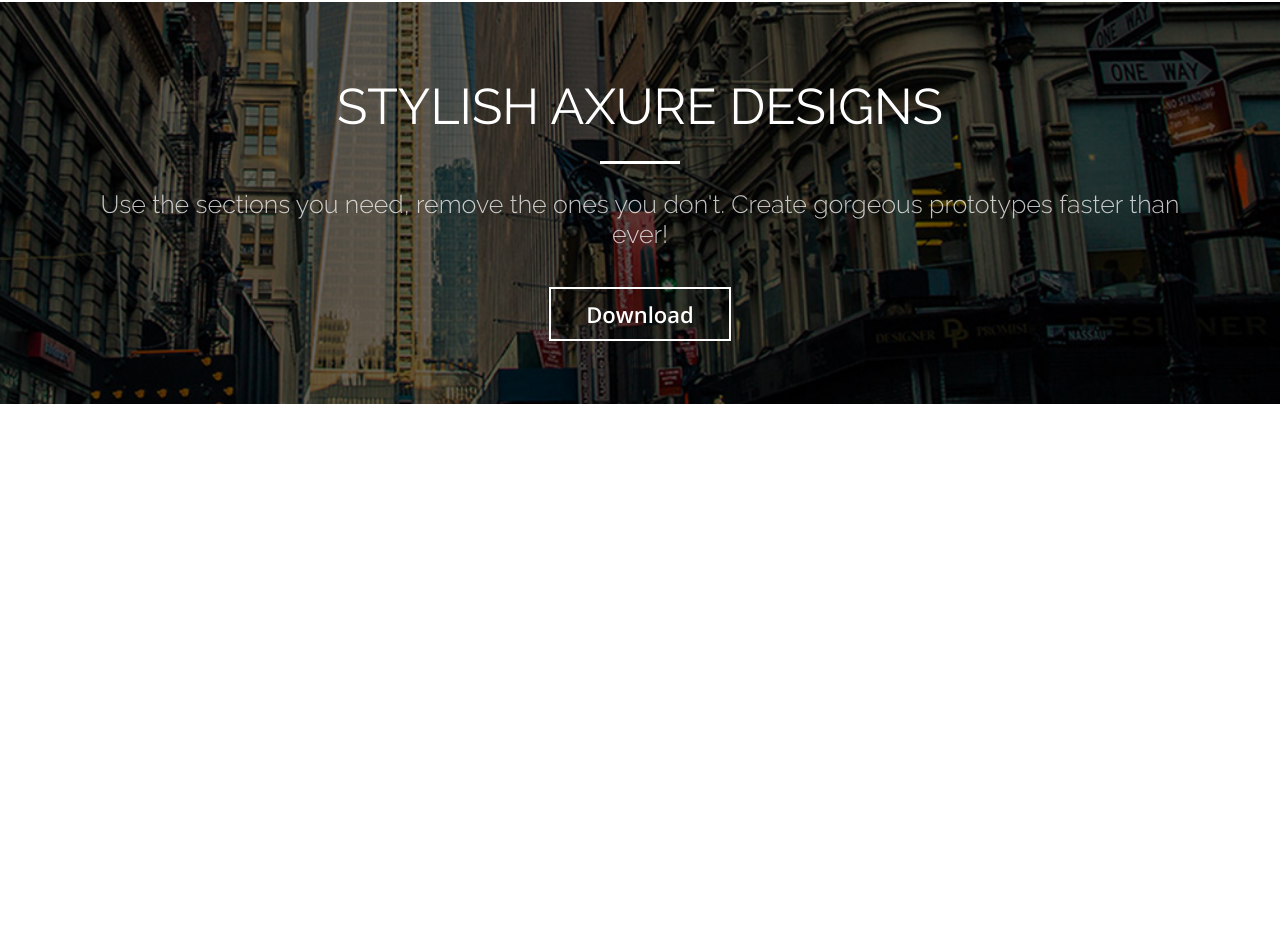
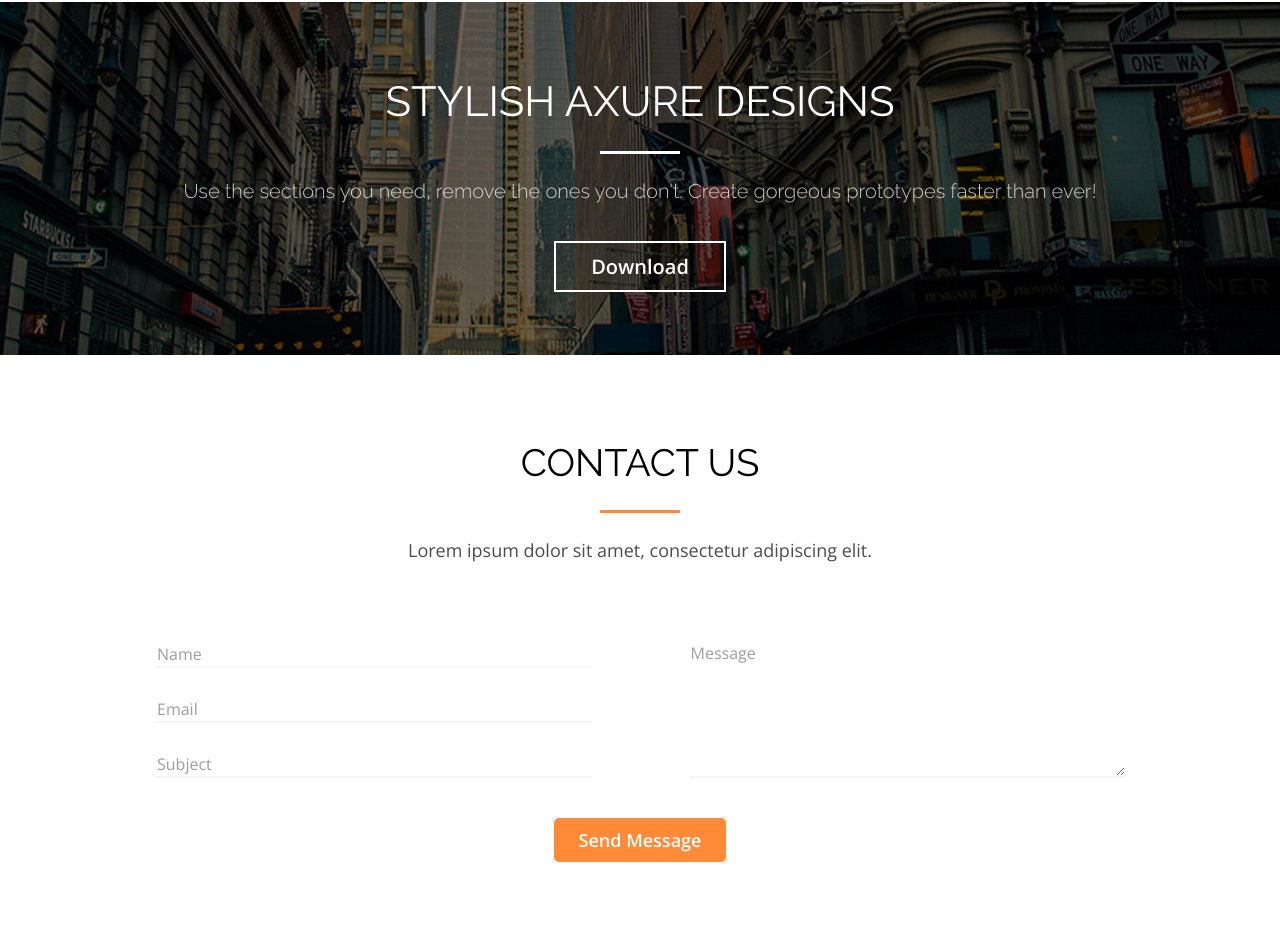
Before and after one commit to irynabolyukh/axit-landing-page, a website: page src/index.html in a window 1280 px wide. Shown: the part 3513-4450 px from the top of the page. Before the commit the page ends 3917 px from the top, so only its background shows below. Drawn offline with nearby package versions, Linux system fonts and the light colour scheme.

Commit message:
contact section - done

```diff
--- a/src/index.html
+++ b/src/index.html
@@ -235,5 +235,28 @@
   </div>
 </section>
 <!-- Download section ended -->
+
+<!-- Reviews section started -->
+<section id="contact" class="contact section-outer">
+  <div class="section-inner">
+    <div class="contact__title">Contact us</div>
+    <div class="contact__line"></div>
+    <div class="contact__subtitle">Lorem ipsum dolor sit amet, consectetur adipiscing elit.</div>
+    <form class="contact__form">
+      <div class="contact__form-container">
+        <div class="contact__form-container-1">
+          <input type="text" class="contact__form-input" placeholder="Name">
+          <input type="email" class="contact__form-input" placeholder="Email">
+          <input type="text" class="contact__form-input" placeholder="Subject">
+        </div>
+        <div class="contact__form-container-2">
+          <textarea class="contact__form-text" name="message" cols="40" rows="6" placeholder="Message"></textarea>
+        </div>
+      </div>
+    </form>
+    <a href="#" class="contact__btn">Send Message</a>
+  </div>
+</section>
+<!-- Reviews section ended -->
 </body>
 </html>
--- a/src/scss/styles.scss
+++ b/src/scss/styles.scss
@@ -1026,12 +1026,12 @@
 
     &-title{
       font-weight: 400;
-      font-size: 50px;
+      font-size: 42px;
       text-transform: uppercase;
       margin-bottom: 25px;
 
       @media (max-width : $tablet){
-        font-size: 40px!important;
+        font-size: 30px!important;
       }
 
       @media (max-width : $mobile){
@@ -1053,12 +1053,12 @@
 
     &-text{
       font-weight: 300;
-      font-size: 25px;
+      font-size: 20px;
       opacity: .75;
       margin-bottom: 50px;
 
       @media (max-width : $tablet){
-        font-size: 20px!important;
+        font-size: 18px!important;
       }
 
       @media (max-width : $mobile){
@@ -1071,7 +1071,7 @@
       text-decoration: none;
       font-family: 'Open Sans';
       font-weight: 600;
-      font-size: 22px;
+      font-size: 20px;
       border: 2px solid $color-white;
       padding: 10px 35px;
 
@@ -1080,7 +1080,7 @@
       }
 
       @media (max-width : $tablet){
-        font-size: 20px!important;
+        font-size: 18px!important;
       }
 
       @media (max-width : $mobile){
@@ -1090,3 +1090,110 @@
   }
 }
 //DOWNLOAD styles end
+
+
+//CONTACT styles start
+.contact{
+  @include opensans-regular;
+
+  .section-inner{
+    padding: 85px 15px;
+    text-align: center;
+
+    @media (max-width: $mobile){
+      padding: 55px 15px;
+    }
+  }
+
+  &__title{
+    @include raleway-regular;
+    font-size: 38px;
+    text-transform: uppercase;
+
+    @media (max-width: $mobile){
+      font-size: 32px;
+    }
+  }
+
+  &__line{
+    margin: 25px auto;
+    background-color: $color-orange;
+    height: 3px;
+    width: 80px;
+  }
+
+  &__subtitle{
+    font-size: 18px;
+    opacity: 0.7;
+    margin-bottom: 50px;
+
+    @media (max-width: $mobile){
+      font-size: 16px;
+      margin-bottom: 40px;
+    }
+  }
+
+  &__form{
+    &-input, &-text{
+      @include opensans-regular;
+      font-size: 16px;
+      padding-top: 30px;
+      border: none;
+      color: #000000;
+      border-bottom: 2px solid $color-grey;
+      &::placeholder {
+        opacity: .7;
+      }
+    }
+
+    &-container{
+      margin-bottom: 50px;
+      display: flex;
+      flex-direction: row;
+      justify-content: space-between;
+
+      @media (max-width: $tablet){
+        flex-direction: column;
+        justify-content: center;
+      }
+
+      &-1, &-2{
+        display: flex;
+        flex-direction: column;
+        justify-content: center;
+        flex-basis: 45%;
+
+        @media (max-width: $tablet){
+          padding: 0 20px;
+          flex-basis: 100%;
+        }
+      }
+    }
+  }
+
+  &__btn{
+    color: $color-white;
+    background-color: $color-orange;
+    text-decoration: none;
+    font-family: 'Open Sans';
+    font-weight: 600;
+    font-size: 18px;
+    border: 2px solid $color-white;
+    border-radius: 7px;
+    padding: 10px 25px;
+
+    &:hover{
+      background-color: black;
+    }
+
+    @media (max-width : $tablet){
+      font-size: 16px!important;
+    }
+
+    @media (max-width : $mobile){
+      font-size: 14px!important;
+    }
+  }
+
+}
+//CONTACT styles end
```
Also changed, not shown: src/css/styles.min.css.
